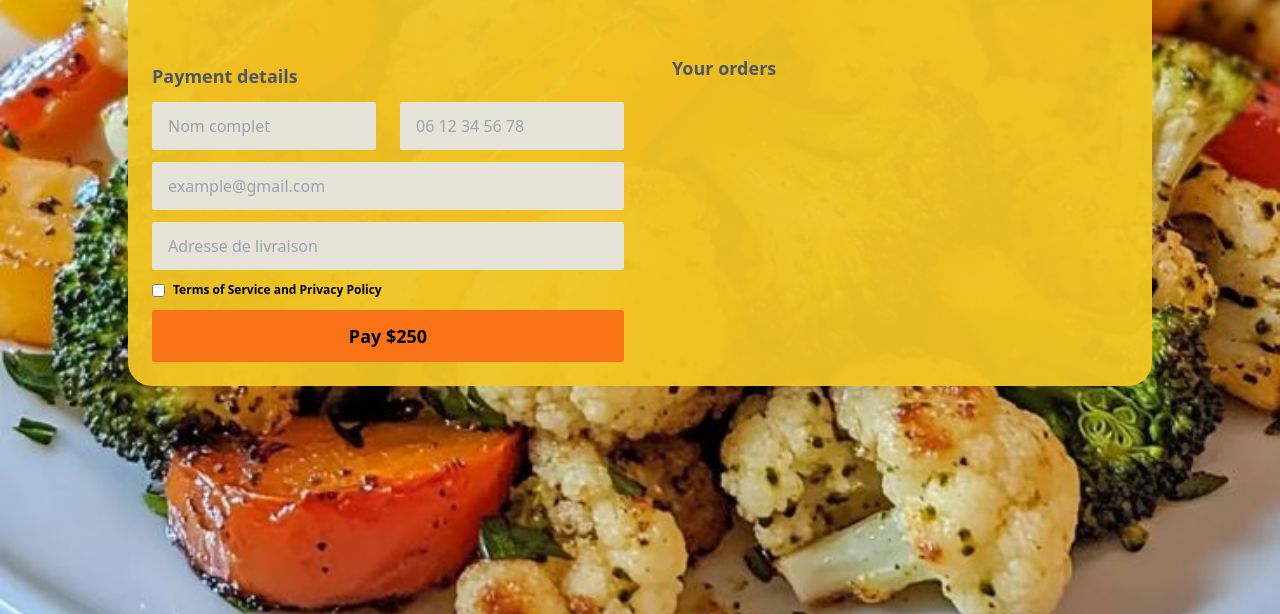
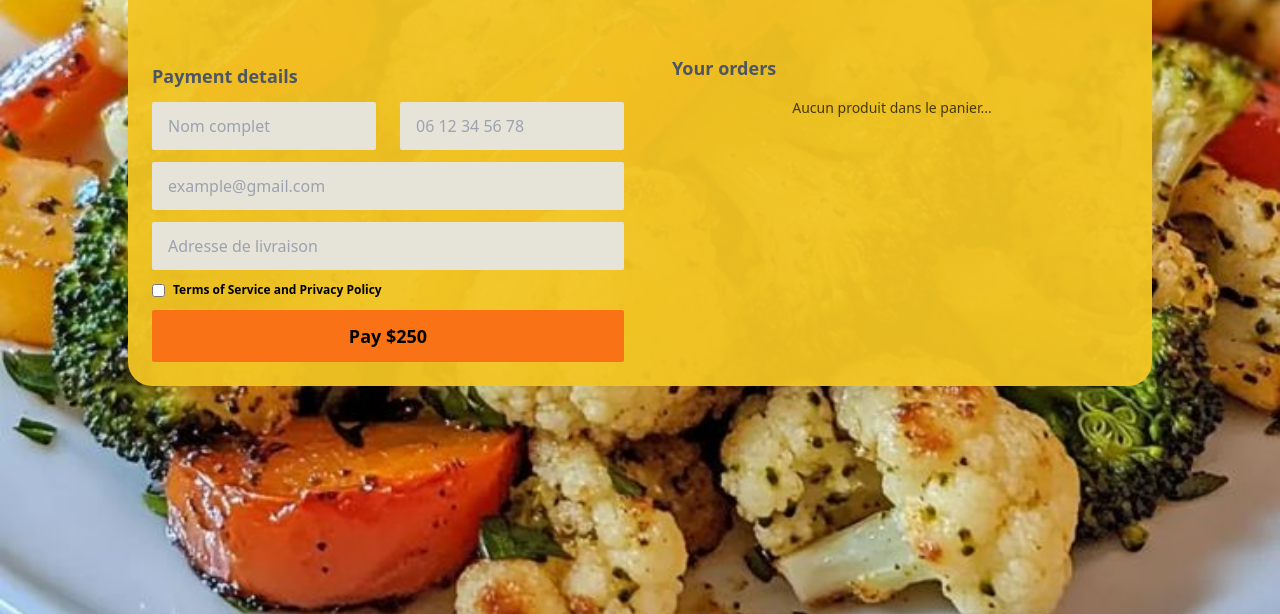
Before and after one commit to Othmanehaiba/Order_Food, a website: page pages/painement.html in a window 1280 px wide. Shown: the part 186-800 px from the top of the page. Drawn offline with nearby package versions, Linux system fonts and the light colour scheme.

Commit message:
exemple c'est aucun commande

```diff
--- a/pages/painement.html
+++ b/pages/painement.html
@@ -87,11 +87,11 @@
             <h2 class="text-lg font-semibold text-gray-600">Your orders</h2>
 
             <!-- Liste des éléments du panier (sera remplie dynamiquement) -->
-            <!-- <div id="cart-items" class="space-y-3">
+            <div id="cart-items" class="space-y-3">
                 <p class="text-black text-sm opacity-70 text-center py-4">
                 Aucun produit dans le panier...
                 </p>
-            </div> -->
+            </div>
 
             <!--  Total -->
             <!-- <div class="flex justify-between items-center border-t border-black/40 pt-4 mt-4">
```
